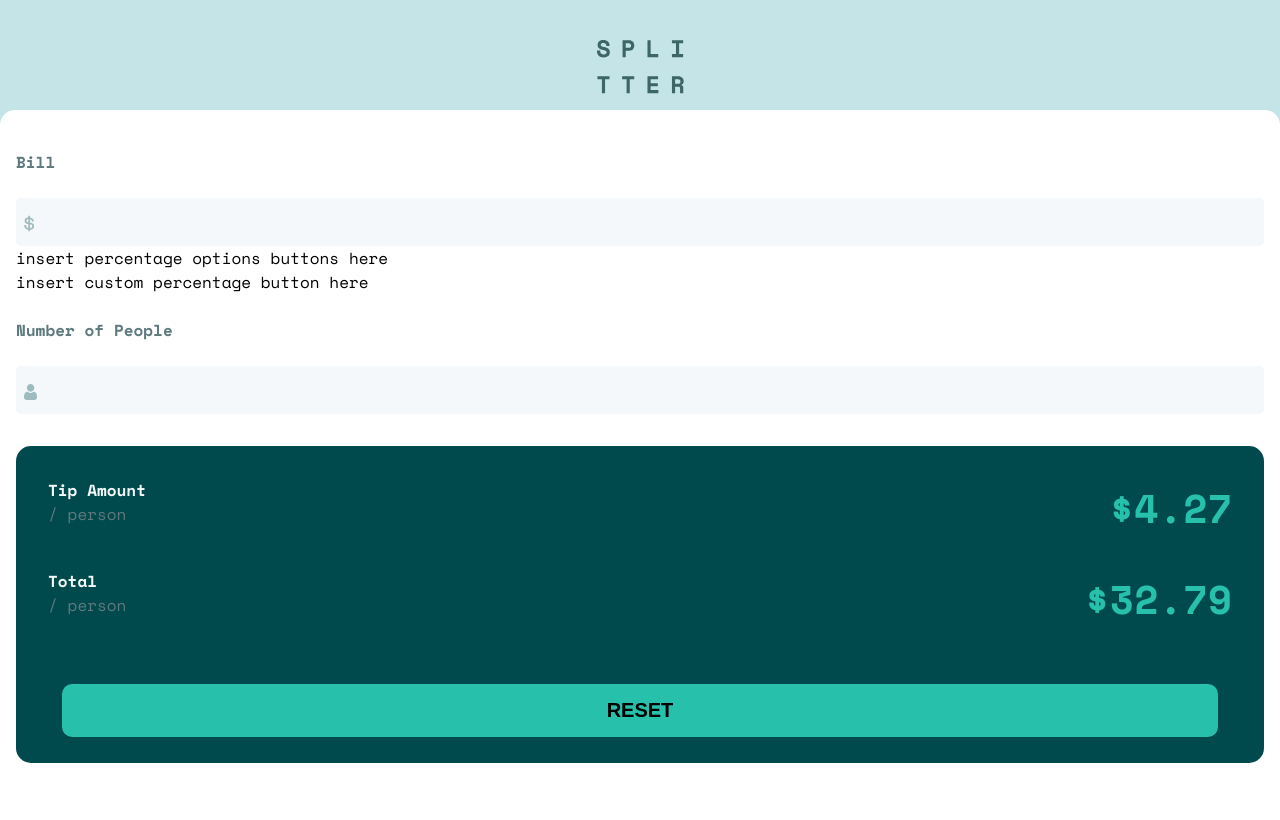
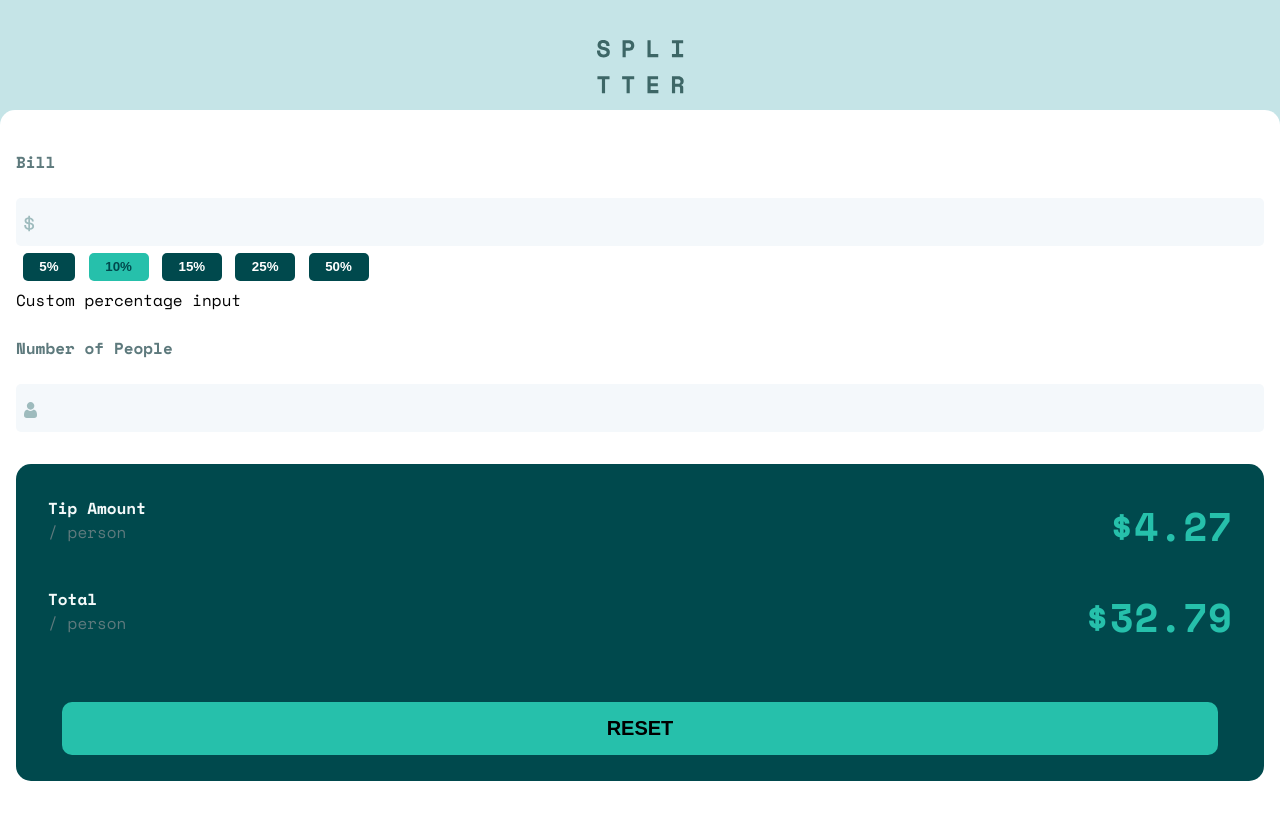
Before and after one commit to henokhm/frontend-mentors-tip-calculator-app, a React (Create React App) app: page / in a window 1280 px wide. Shown: the top 820 px of the page. Built offline with nearby package versions, Linux system fonts and the light colour scheme.

Commit message:
Add input components for percentage input section

```diff
--- /dev/null
+++ b/src/components/CustomPercentageInput.js
@@ -0,0 +1,7 @@
+import "./CustomPercentageInput.css";
+
+function CustomPercentageInput() {
+  return <div>Custom percentage input</div>;
+}
+
+export default CustomPercentageInput;
--- a/src/components/InputSection.js
+++ b/src/components/InputSection.js
@@ -1,9 +1,12 @@
 import { useState } from "react";
+
+import PercentageOptions from "./PercentageOptions";
 import "./InputSection.css";
 
 function InputSection() {
   const [billInput, setBillInput] = useState("");
   const [numPeopleInput, setNumPeopleInput] = useState("");
+  const [selectedPercentage, setSelectedPercentage] = useState(10);
 
   const handleBillInputChange = (event) => {
     // TODO: Error handling
@@ -29,8 +32,10 @@ function InputSection() {
           onChange={handleBillInputChange}
         />
       </div>
-      <div>insert percentage options buttons here</div>
-      <div>insert custom percentage button here</div>
+      <PercentageOptions
+        selectedPercentage={selectedPercentage}
+        setSelectedPercentage={setSelectedPercentage}
+      />
       <label className="input-label" htmlFor="numPeopleInput">
         Number of People
       </label>
--- /dev/null
+++ b/src/components/PercentageOptions.js
@@ -0,0 +1,27 @@
+import "./PercentageOptions.css";
+import SelectableButton from "./SelectableButton";
+import CustomPercentageInput from "./CustomPercentageInput";
+
+function PercentageOptions({ selectedPercentage, setSelectedPercentage }) {
+  const percentageOptions = [5, 10, 15, 25, 50];
+
+  return (
+    <div>
+      {percentageOptions.map((value) => (
+        <SelectableButton
+          key={value}
+          value={value}
+          isSelected={selectedPercentage === value}
+          handleSelected={(value) => {
+            if (selectedPercentage !== value) {
+              setSelectedPercentage((prev) => value);
+            }
+          }}
+        />
+      ))}
+      <CustomPercentageInput />
+    </div>
+  );
+}
+
+export default PercentageOptions;
--- /dev/null
+++ b/src/components/SelectableButton.css
@@ -0,0 +1,16 @@
+.option {
+  display: inline-block;
+  background-color: hsl(183, 100%, 15%);
+  border: none;
+  text-align: center;
+  font-weight: 700;
+  padding: 0.5em 1.25em;
+  margin: 0.5em;
+  border-radius: 5px;
+  color: hsl(0, 0%, 100%);
+}
+
+.option.selected {
+  background-color: hsl(172, 67%, 45%);
+  color: hsl(183, 100%, 15%);
+}
--- /dev/null
+++ b/src/components/SelectableButton.js
@@ -0,0 +1,14 @@
+import "./SelectableButton.css";
+
+function SelectableButton({ value, isSelected, handleSelected }) {
+  return (
+    <button
+      className={`option ${isSelected ? "selected" : ""}`}
+      onClick={() => handleSelected(value)}
+    >
+      {value}%
+    </button>
+  );
+}
+
+export default SelectableButton;
```
Also changed, not shown: src/components/CustomPercentageInput.css (added), src/components/PercentageOptions.css (added).
